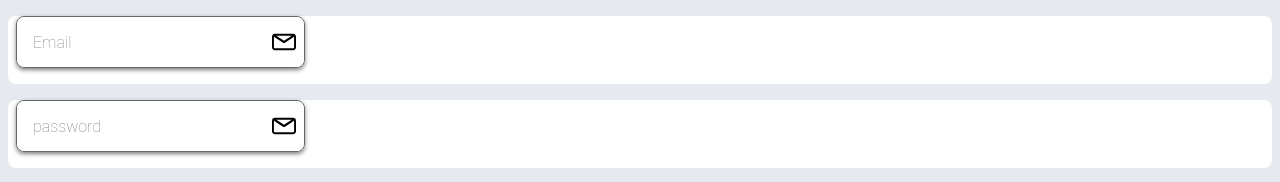
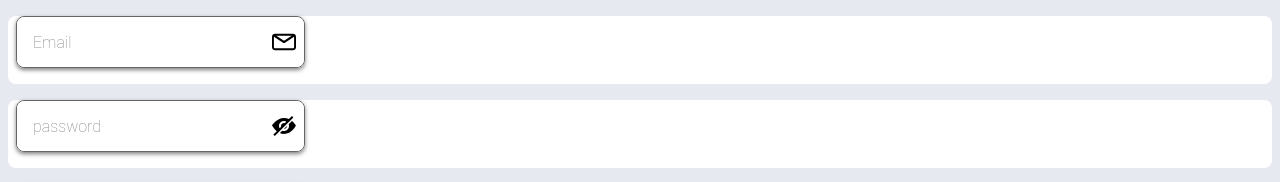
Before and after one commit to Mwiert/miniSpa, a Vue app: page /powerpuffgirls in a window 1280 px wide. Shown: the top 182 px of the page. Built offline with nearby package versions, Linux system fonts and the light colour scheme; a web font is replaced by a local one.

Commit message:
icon change dynamicly with togglePasswordVisibility and eye icon added

```diff
--- a/src/components/UIInput.vue
+++ b/src/components/UIInput.vue
@@ -4,7 +4,7 @@
       <input
         class="input-value"
         :class="isFocused ? 'active' : ''"
-        :type="type"
+        :type="isPassword ? (showPassword ? 'text' : 'password') : text"
         :placeholder="placeholder"
         :id="id"
         :label="label"
@@ -18,7 +18,7 @@
       <label v-if="label" class="label" :class="isFocused ? 'active' : ''" :for="id">
         {{ label }}
       </label>
-      <SvgIcon v-if="icon" class="icon" :name="icon" />
+      <SvgIcon v-if="icon" :key="computedIcon" class="icon" :name="computedIcon" @click="togglePasswordVisibility" />
       <SvgIcon
         v-if="inputValue && clearButton"
         class="clear-btn"
@@ -41,6 +41,7 @@ export default {
   },
   data() {
     return {
+      showPassword: false,
       inputValue: this.value,
       isFocused: false,
       errors: []
@@ -103,11 +104,20 @@ export default {
     }
   },
   computed: {
+    isPassword() {
+      return this.id === 'password'
+    },
     computedIcon() {
-      return this.icon || null
+      if (this.isPassword) {
+        return this.showPassword ? 'eye' : 'eye-off'
+      }
+      return this.icon
     }
   },
   methods: {
+    togglePasswordVisibility() {
+      this.showPassword = !this.showPassword
+    },
     updateValue(newValue: String) {
       this.$emit('update:value', newValue)
     },
@@ -133,6 +143,7 @@ export default {
     }
   }
 }
+
 </script>
 
 <style lang="scss" scoped>
--- a/src/pages/PowerPuffGirls.vue
+++ b/src/pages/PowerPuffGirls.vue
@@ -184,7 +184,6 @@ import UIToggle from '../components/UIToggle.vue'
 import UIRadioButton from '../components/UIRadioButton.vue'
 import UICheckbox from '../components/UICheckbox.vue'
 import UIInput from '../components/UIInput.vue'
-import { isRequired, isTc } from '../components/Validations/ValidatorHelpers'
 
 export default {
   name: 'PowerPuffGirls',
```
Also changed, not shown: src/assets/icons/eye-off.svg (added), src/assets/icons/eye.svg (added), src/validation/validator.js (deleted), src/validation/validatorFunctions.js (deleted), src/validation/validatorHelper.js (deleted).
